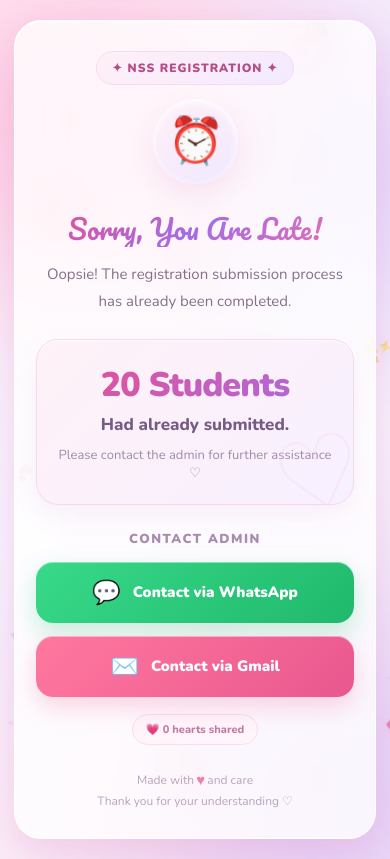
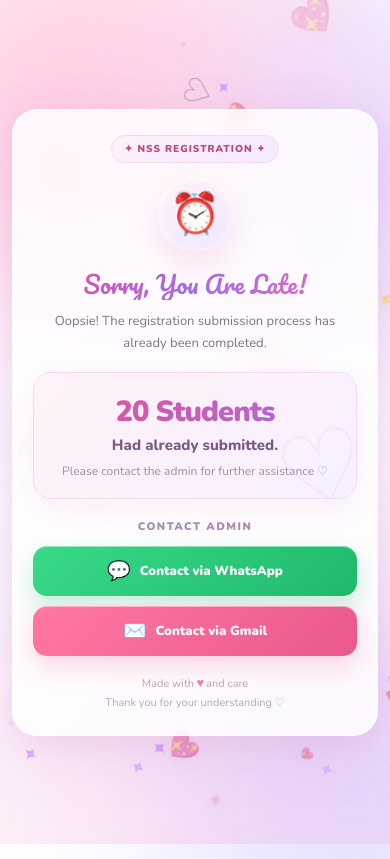
Before and after one commit to backlesshub-max/data, a plain HTML site: page index.html in a window 390 px wide. Drawn offline with nearby package versions, Linux system fonts and the light colour scheme.

Commit message:
Update index.html

```diff
--- a/index.html
+++ b/index.html
@@ -4,6 +4,7 @@
 <head>
 <meta charset="UTF-8">
 <meta name="viewport" content="width=device-width, initial-scale=1.0">
+<meta name="theme-color" content="#fff0f7">
 
 <title>Sorry, You Are Late ♡</title>
 
@@ -15,7 +16,6 @@
   --deep-pink: #e94f91;
   --lavender: #a78bfa;
   --purple: #7656d8;
-  --cream: #fff9fc;
   --text: #49364f;
 }
 
@@ -30,6 +30,7 @@ body {
   overflow-x: hidden;
   font-family: 'Nunito', sans-serif;
   color: var(--text);
+
   background:
     radial-gradient(circle at 10% 15%, #ffe0ef 0, transparent 30%),
     radial-gradient(circle at 90% 20%, #e7dcff 0, transparent 32%),
@@ -47,9 +48,9 @@ body::after {
   height: 350px;
   border-radius: 50%;
   filter: blur(90px);
-  opacity: 0.35;
+  opacity: .35;
   pointer-events: none;
-  z-index: -1;
+  z-index: 0;
 }
 
 body::before {
@@ -67,8 +68,12 @@ body::after {
 }
 
 @keyframes glowMove {
-  from { transform: translate(0, 0) scale(1); }
-  to { transform: translate(80px, 50px) scale(1.2); }
+  from {
+    transform: translate(0, 0) scale(1);
+  }
+  to {
+    transform: translate(80px, 50px) scale(1.2);
+  }
 }
 
 /* Floating decorations */
@@ -94,8 +99,12 @@ body::after {
     transform: translateY(0) rotate(0deg) scale(.7);
     opacity: 0;
   }
-  15% { opacity: .65; }
-  80% { opacity: .45; }
+  15% {
+    opacity: .65;
+  }
+  80% {
+    opacity: .45;
+  }
   100% {
     transform: translateY(-115vh) rotate(360deg) scale(1.2);
     opacity: 0;
@@ -109,8 +118,14 @@ body::after {
 }
 
 @keyframes sparkle {
-  0%, 100% { opacity: .2; transform: scale(.7) rotate(0); }
-  50% { opacity: 1; transform: scale(1.3) rotate(45deg); }
+  0%, 100% {
+    opacity: .2;
+    transform: scale(.7) rotate(0);
+  }
+  50% {
+    opacity: 1;
+    transform: scale(1.3) rotate(45deg);
+  }
 }
 
 /* Main layout */
@@ -122,31 +137,33 @@ body::after {
   display: flex;
   justify-content: center;
   align-items: center;
-  padding: 35px 18px;
+  padding: 18px 12px;
 }
 
 .card {
   width: 100%;
-  max-width: 470px;
+  max-width: 390px;
   position: relative;
-  padding: 36px 28px 30px;
+  padding: 25px 20px 22px;
   text-align: center;
-  border-radius: 32px;
-  background: rgba(255, 255, 255, .78);
+  border-radius: 25px;
+  background: rgba(255, 255, 255, .82);
   border: 1px solid rgba(255, 255, 255, .95);
-  backdrop-filter: blur(22px);
-  -webkit-backdrop-filter: blur(22px);
+  backdrop-filter: blur(18px);
+  -webkit-backdrop-filter: blur(18px);
+
   box-shadow:
-    0 25px 70px rgba(180, 115, 190, .16),
-    0 8px 25px rgba(255, 120, 175, .12),
+    0 20px 55px rgba(180, 115, 190, .15),
+    0 7px 20px rgba(255, 120, 175, .10),
     inset 0 1px 0 white;
+
   animation: cardEntrance .9s cubic-bezier(.2,.8,.2,1) both;
 }
 
 @keyframes cardEntrance {
   from {
     opacity: 0;
-    transform: translateY(35px) scale(.94);
+    transform: translateY(30px) scale(.95);
   }
   to {
     opacity: 1;
@@ -154,48 +171,62 @@ body::after {
   }
 }
 
+/* Top label */
+
 .top-label {
   display: inline-flex;
   align-items: center;
   gap: 7px;
-  padding: 8px 15px;
+  padding: 6px 12px;
   border-radius: 30px;
-  font-size: 12px;
+  font-size: 10px;
   font-weight: 900;
   letter-spacing: 1px;
   color: #b64c88;
   background: linear-gradient(135deg, #fff0f7, #f3eaff);
   border: 1px solid #f8d9ee;
-  margin-bottom: 20px;
+  margin-bottom: 15px;
 }
 
+/* Animated clock */
+
 .clock {
-  width: 100px;
-  height: 100px;
-  margin: 0 auto 20px;
+  width: 75px;
+  height: 75px;
+  margin: 0 auto 16px;
   display: flex;
   align-items: center;
   justify-content: center;
-  font-size: 53px;
+  font-size: 40px;
   border-radius: 50%;
+
   background: linear-gradient(145deg, #fff0f7, #f0e8ff);
+
   box-shadow:
     0 12px 30px #e9b7dc55,
     inset 0 3px 8px white;
+
   animation: clockBounce 3s ease-in-out infinite;
 }
 
 @keyframes clockBounce {
-  0%, 100% { transform: translateY(0) rotate(-5deg); }
-  50% { transform: translateY(-8px) rotate(5deg); }
+  0%, 100% {
+    transform: translateY(0) rotate(-5deg);
+  }
+  50% {
+    transform: translateY(-7px) rotate(5deg);
+  }
 }
+
+/* Heading */
 
 h1 {
   font-family: 'Pacifico', cursive;
-  font-size: clamp(27px, 7vw, 37px);
+  font-size: clamp(24px, 6vw, 30px);
   font-weight: 400;
-  line-height: 1.35;
-  margin-bottom: 14px;
+  line-height: 1.3;
+  margin-bottom: 10px;
+
   background: linear-gradient(135deg, #e84e92, #a46ce5, #ed6cae);
   -webkit-background-clip: text;
   background-clip: text;
@@ -203,10 +234,10 @@ h1 {
 }
 
 .subtitle {
-  font-size: 15px;
-  line-height: 1.8;
+  font-size: 13px;
+  line-height: 1.7;
   color: #82718a;
-  margin-bottom: 24px;
+  margin-bottom: 18px;
 }
 
 /* Submission notice */
@@ -214,11 +245,13 @@ h1 {
 .notice {
   position: relative;
   overflow: hidden;
-  padding: 25px 18px;
-  margin-bottom: 25px;
-  border-radius: 22px;
+  padding: 19px 14px;
+  margin-bottom: 20px;
+  border-radius: 18px;
+
   background: linear-gradient(135deg, #fff2f8, #f7f0ff);
   border: 1px solid #f4d8ed;
+
   box-shadow:
     0 10px 25px rgba(204, 139, 196, .12),
     inset 0 1px 0 white;
@@ -237,37 +270,39 @@ h1 {
 
 .student-count {
   display: block;
-  font-size: 34px;
+  font-size: 29px;
   font-weight: 900;
   letter-spacing: -1px;
+
   background: linear-gradient(135deg, #e94e92, #a66de2);
   -webkit-background-clip: text;
   background-clip: text;
   color: transparent;
-  margin-bottom: 5px;
+
+  margin-bottom: 4px;
 }
 
 .notice-text {
   position: relative;
-  font-size: 17px;
+  font-size: 15px;
   font-weight: 800;
   color: #765b83;
 }
 
 .notice-small {
-  font-size: 13px;
+  font-size: 12px;
   color: #a18ba8;
-  margin-top: 10px;
+  margin-top: 8px;
 }
 
 /* Contact section */
 
 .contact-heading {
-  font-size: 13px;
+  font-size: 11px;
   font-weight: 900;
   letter-spacing: 1.5px;
   color: #aa8bb0;
-  margin-bottom: 14px;
+  margin-bottom: 12px;
 }
 
 .contact-button {
@@ -275,17 +310,20 @@ h1 {
   display: flex;
   align-items: center;
   justify-content: center;
-  gap: 12px;
+  gap: 9px;
+
   width: 100%;
-  min-height: 58px;
-  padding: 15px 18px;
-  margin-top: 13px;
-  border-radius: 17px;
+  min-height: 49px;
+  padding: 12px 14px;
+  margin-top: 10px;
+
+  border-radius: 14px;
   text-decoration: none;
-  font-size: 15px;
+  font-size: 13px;
   font-weight: 900;
   color: white;
   overflow: hidden;
+
   transition:
     transform .25s ease,
     box-shadow .25s ease,
@@ -293,7 +331,7 @@ h1 {
 }
 
 .contact-button:hover {
-  transform: translateY(-4px) scale(1.015);
+  transform: translateY(-3px) scale(1.015);
   filter: saturate(1.08);
 }
 
@@ -303,6 +341,7 @@ h1 {
 
 .whatsapp {
   background: linear-gradient(135deg, #38d98a, #20b96c);
+
   box-shadow:
     0 10px 25px #28c87944,
     inset 0 1px 0 #ffffff70;
@@ -314,6 +353,7 @@ h1 {
 
 .gmail {
   background: linear-gradient(135deg, #ff789f, #e9578e);
+
   box-shadow:
     0 10px 25px #ed659944,
     inset 0 1px 0 #ffffff70;
@@ -324,7 +364,7 @@ h1 {
 }
 
 .button-icon {
-  font-size: 23px;
+  font-size: 19px;
   transition: transform .3s ease;
 }
 
@@ -341,12 +381,14 @@ h1 {
   left: -120%;
   width: 70%;
   height: 100%;
+
   background: linear-gradient(
     90deg,
     transparent,
     rgba(255,255,255,.35),
     transparent
   );
+
   transform: skewX(-25deg);
   transition: left .7s ease;
 }
@@ -355,11 +397,13 @@ h1 {
   left: 150%;
 }
 
+/* Footer */
+
 .footer {
-  margin-top: 25px;
-  font-size: 12px;
+  margin-top: 19px;
+  font-size: 11px;
   color: #b7a4bd;
-  line-height: 1.8;
+  line-height: 1.7;
 }
 
 .footer-heart {
@@ -369,20 +413,30 @@ h1 {
 }
 
 @keyframes heartbeat {
-  0%, 100% { transform: scale(1); }
-  20% { transform: scale(1.25); }
-  40% { transform: scale(1); }
-  60% { transform: scale(1.15); }
+  0%, 100% {
+    transform: scale(1);
+  }
+  20% {
+    transform: scale(1.25);
+  }
+  40% {
+    transform: scale(1);
+  }
+  60% {
+    transform: scale(1.15);
+  }
 }
 
-/* Click burst: five different hearts */
+/* Five-heart burst */
 
 .burst-heart {
   position: fixed;
   z-index: 9999;
   pointer-events: none;
   font-size: 30px;
+
   animation: heartBurst 1.25s cubic-bezier(.15,.75,.3,1) forwards;
+
   filter: drop-shadow(0 5px 8px #e66da855);
 }
 
@@ -391,10 +445,12 @@ h1 {
     opacity: 0;
     transform: translate(-50%, -50%) scale(.2) rotate(0deg);
   }
+
   15% {
     opacity: 1;
     transform: translate(-50%, -50%) scale(1.3) rotate(15deg);
   }
+
   100% {
     opacity: 0;
     transform:
@@ -407,40 +463,34 @@ h1 {
   }
 }
 
-/* Cute click counter */
-
-.click-counter {
-  display: inline-block;
-  margin-top: 17px;
-  padding: 7px 13px;
-  border-radius: 30px;
-  background: #fff5fa;
-  border: 1px solid #f8ddec;
-  color: #c17ca6;
-  font-size: 11px;
-  font-weight: 800;
-}
-
 /* Mobile */
 
-@media (max-width: 480px) {
+@media (max-width: 360px) {
   .wrapper {
-    padding: 20px 14px;
+    padding: 12px 9px;
   }
 
   .card {
-    padding: 30px 21px 25px;
-    border-radius: 27px;
+    padding: 22px 16px 19px;
+    border-radius: 22px;
   }
 
   .clock {
-    width: 85px;
-    height: 85px;
-    font-size: 45px;
+    width: 65px;
+    height: 65px;
+    font-size: 35px;
   }
 
-  .notice {
-    padding: 22px 15px;
+  h1 {
+    font-size: 24px;
+  }
+
+  .student-count {
+    font-size: 26px;
+  }
+
+  .contact-button {
+    font-size: 12px;
   }
 }
 
@@ -461,7 +511,6 @@ h1 {
 
 <body>
 
-<!-- Background animations -->
 <div class="decorations" id="decorations"></div>
 
 <main class="wrapper">
@@ -518,10 +567,6 @@ h1 {
       <span>Contact via Gmail</span>
     </a>
 
-    <div class="click-counter" id="clickCounter">
-      💗 0 hearts shared
-    </div>
-
     <div class="footer">
       Made with <span class="footer-heart">♥</span> and care
       <br>
@@ -532,13 +577,11 @@ h1 {
 </main>
 
 <script>
-/* Ambient floating hearts */
+/* Floating background hearts */
 
 const decorations = document.getElementById("decorations");
 
-const floatingHearts = [
-  "♡", "💗", "💕", "✨", "💖", "🌸"
-];
+const floatingHearts = ["♡", "💗", "💕", "✨", "💖", "🌸"];
 
 for (let i = 0; i < 18; i++) {
   const heart = document.createElement("span");
@@ -570,39 +613,25 @@ for (let i = 0; i < 20; i++) {
   decorations.appendChild(sparkle);
 }
 
-/* Five different hearts on every click */
+/* Five different heart effects */
 
 const heartTypes = ["💗", "💖", "💕", "💘", "💝"];
 
-let clickCount = 0;
-const counter = document.getElementById("clickCounter");
-
-document.addEventListener("click", function(event) {
-
-  clickCount++;
-
-  counter.textContent =
-    "💗 " + (clickCount * 5) + " hearts shared";
-
-  const centerX = event.clientX;
-  const centerY = event.clientY;
-
+function createHeartBurst(x, y) {
   heartTypes.forEach(function(heart, index) {
-
     const element = document.createElement("span");
 
     element.className = "burst-heart";
     element.textContent = heart;
 
-    element.style.left = centerX + "px";
-    element.style.top = centerY + "px";
+    element.style.left = x + "px";
+    element.style.top = y + "px";
 
-    // Spread the five hearts in different directions
     const angle = (index * 72) * Math.PI / 180;
-    const distance = 70 + Math.random() * 60;
+    const distance = 55 + Math.random() * 65;
 
     const moveX = Math.cos(angle) * distance;
-    const moveY = Math.sin(angle) * distance - 35;
+    const moveY = Math.sin(angle) * distance - 30;
 
     element.style.setProperty("--move-x", moveX + "px");
     element.style.setProperty("--move-y", moveY + "px");
@@ -617,10 +646,56 @@ document.addEventListener("click", function(event) {
       element.remove();
     }, 1300);
   });
+}
 
+/* Click: five hearts */
+
+document.addEventListener("click", function(event) {
+  createHeartBurst(event.clientX, event.clientY);
 });
 
-/* Button tap feedback */
+/* Light touch: five hearts */
+
+document.addEventListener("touchstart", function(event) {
+  const touch = event.touches[0];
+
+  if (touch) {
+    createHeartBurst(touch.clientX, touch.clientY);
+  }
+}, { passive: true });
+
+/* Scrolling: occasional hearts */
+
+let lastScrollEffect = 0;
+
+window.addEventListener("scroll", function() {
+  const now = Date.now();
+
+  if (now - lastScrollEffect < 350) return;
+
+  lastScrollEffect = now;
+
+  const x = Math.random() * window.innerWidth;
+  const y = Math.random() * window.innerHeight;
+
+  createHeartBurst(x, y);
+}, { passive: true });
+
+/* Mouse movement: occasional hearts */
+
+let lastMouseEffect = 0;
+
+document.addEventListener("mousemove", function(event) {
+  const now = Date.now();
+
+  if (now - lastMouseEffect < 600) return;
+
+  lastMouseEffect = now;
+
+  createHeartBurst(event.clientX, event.clientY);
+});
+
+/* Button touch feedback */
 
 document.querySelectorAll(".contact-button").forEach(function(button) {
   button.addEventListener("touchstart", function() {
```
